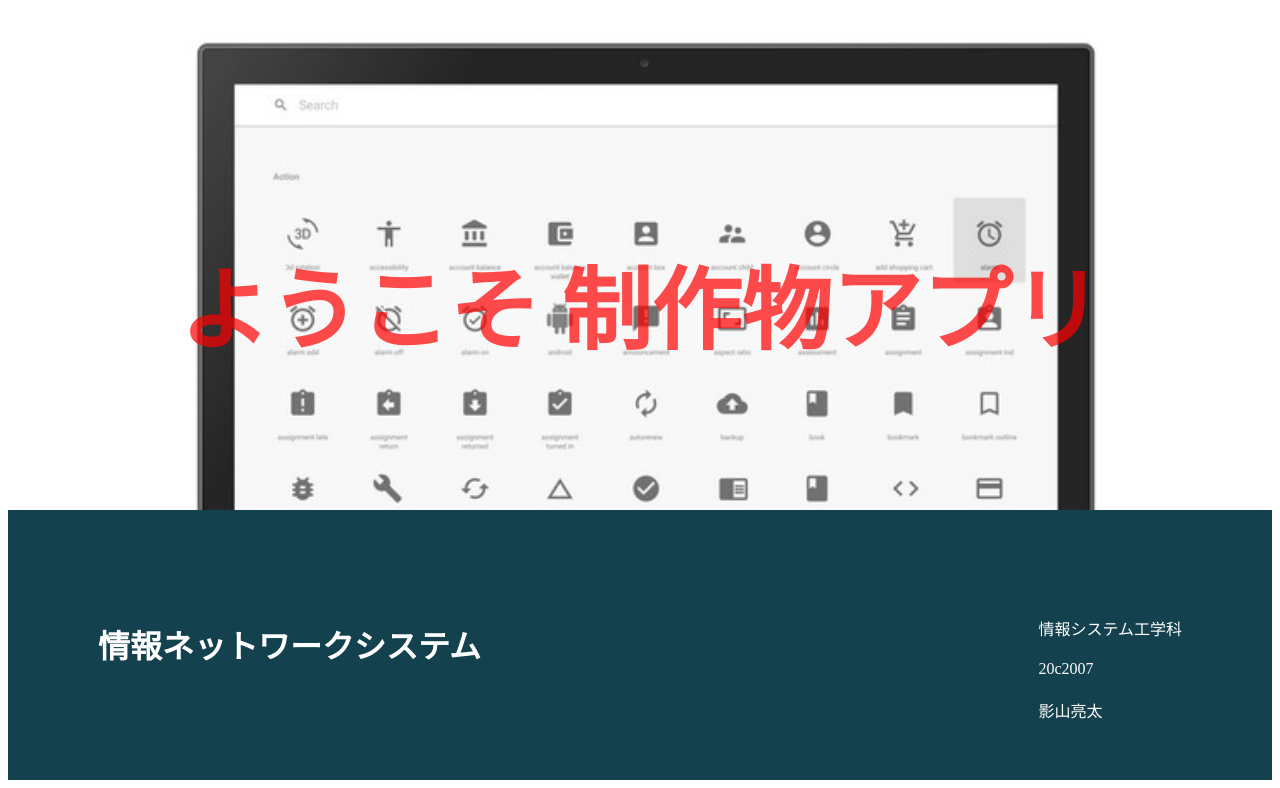
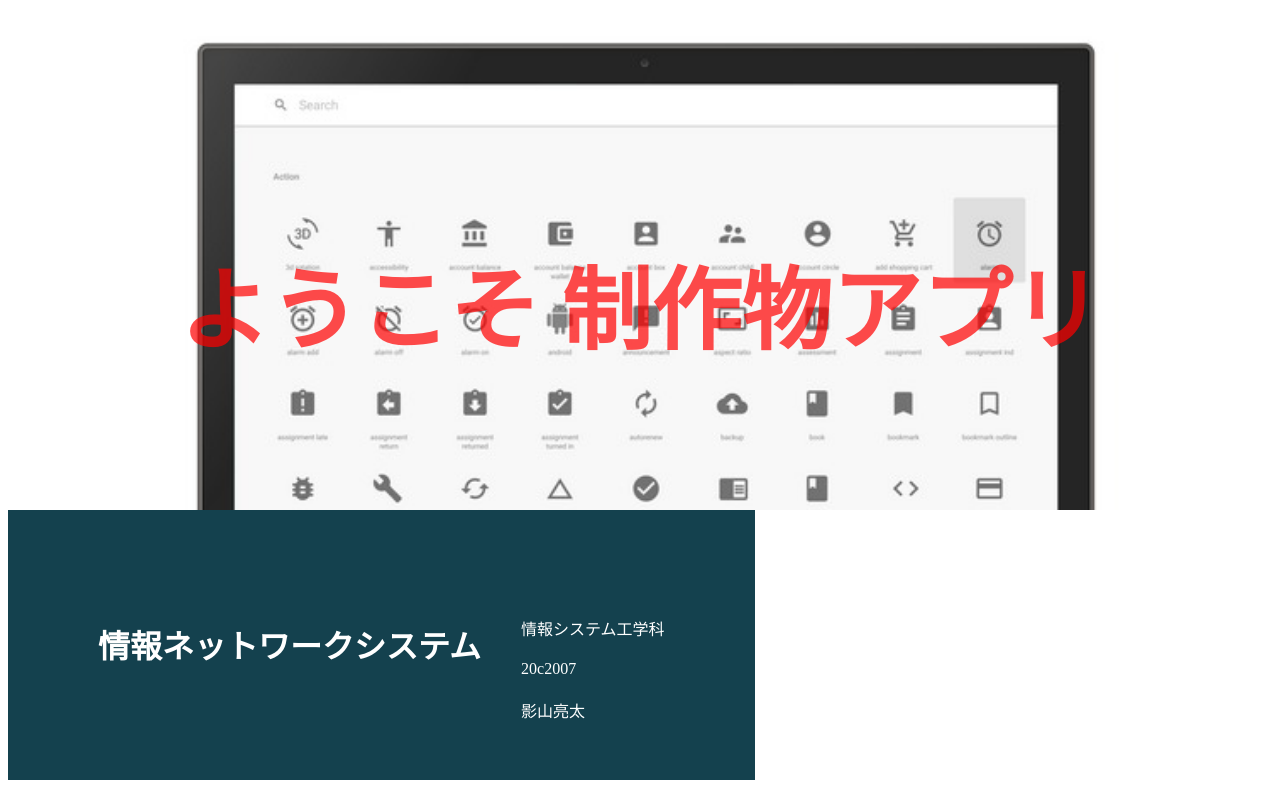
Before and after one commit to Zastenchivyy-Smolensky/net-worksystems, a PHP site: page /index.html in a window 1280 px wide. Shown: the part 74-862 px from the top of the page. Run offline with PHP 8.4, Linux system fonts and the light colour scheme.

Commit message:
footer absoulte

```diff
--- a/index.css
+++ b/index.css
@@ -69,3 +69,6 @@ footer{
 .right{
     float: right;
 }
+footer{
+    position: absolute;
+}
```
